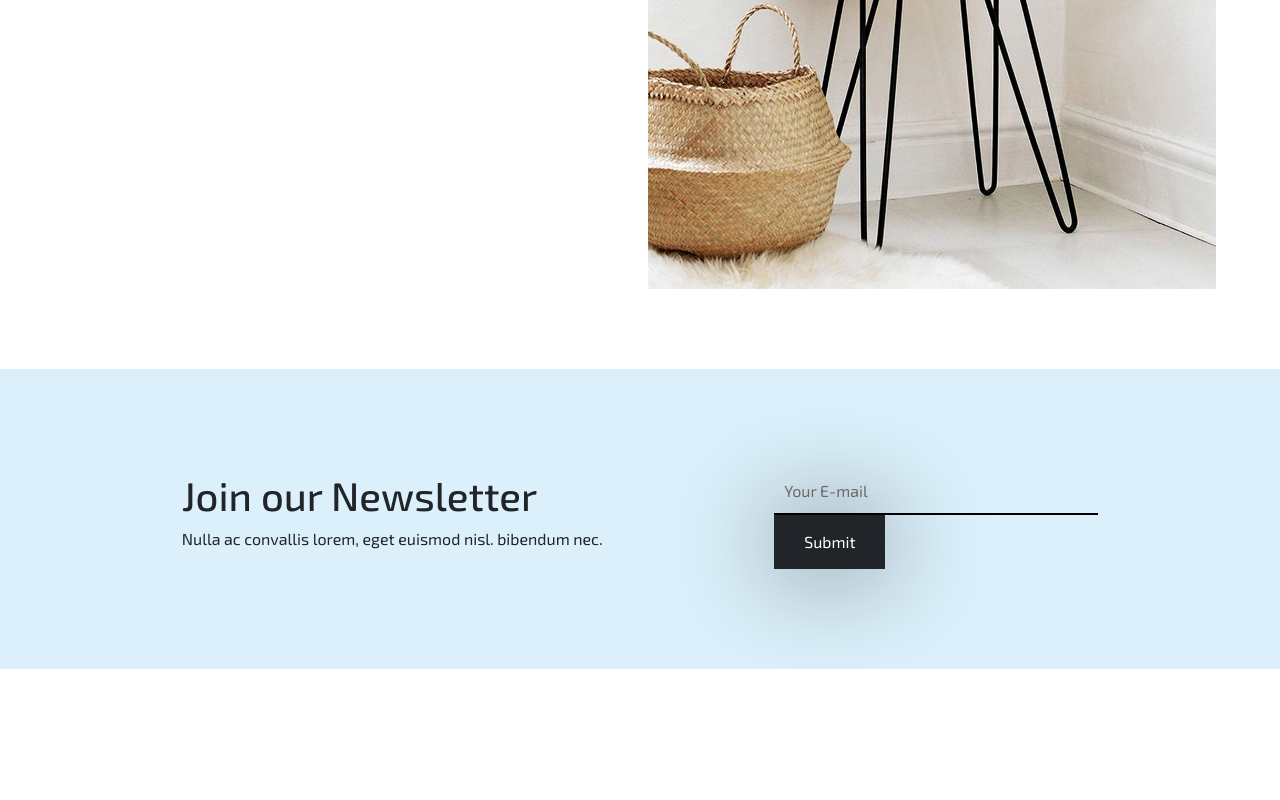
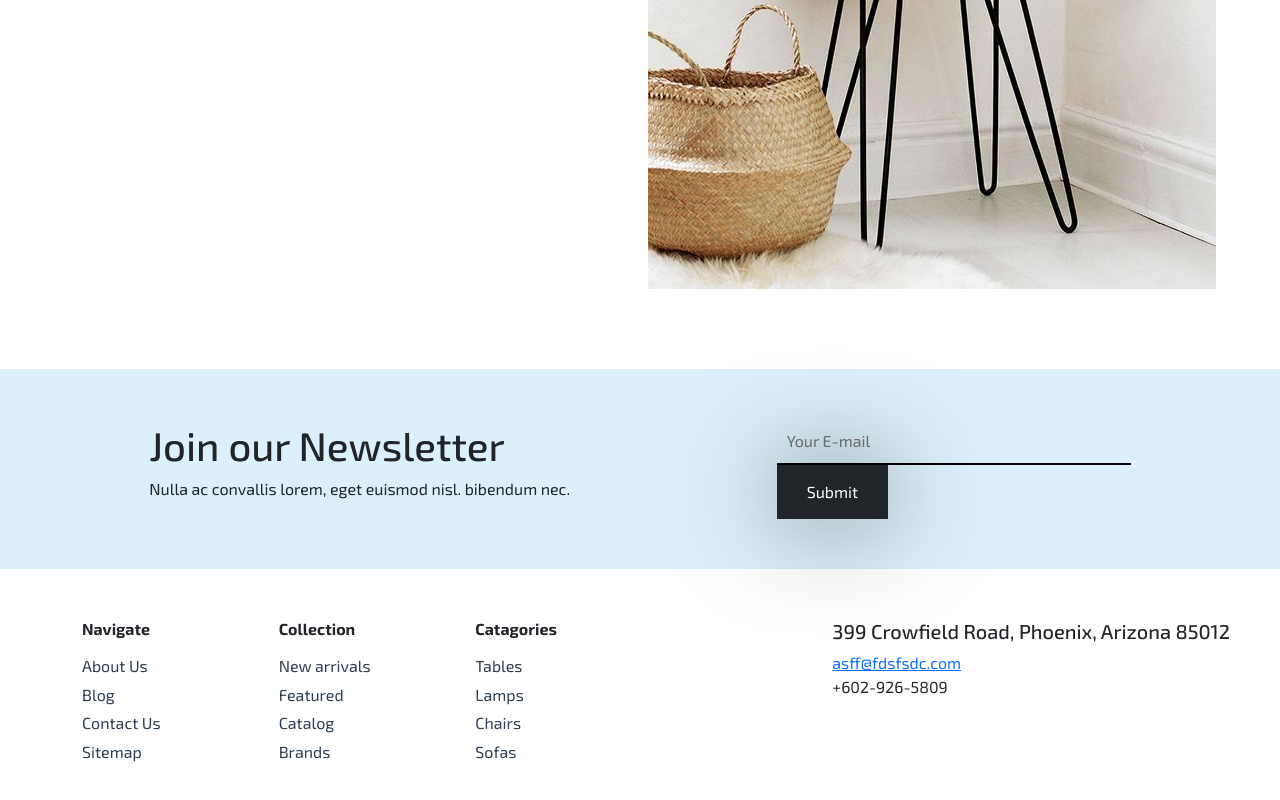
Before and after one commit to GadReda121/furniture-ecommerce, a Vue app: page / in a window 1280 px wide. Shown: the part 2227-3027 px from the top of the page. Before the commit the page ends 2896 px from the top, so only its background shows below. Built offline with nearby package versions, Linux system fonts and the light colour scheme; a web font is replaced by a local one.

Commit message:
Almost done Footer

```diff
--- a/src/App.vue
+++ b/src/App.vue
@@ -1,15 +1,18 @@
 <template>
    <Header />
    <HomeView />
+   <Footer />
 </template>
 
 <script>
+import Footer from './Footer.vue';
 import Header from './Header.vue';
 import HomeView from './views/HomeView.vue';
 export default {
   components: {
     Header,
-    HomeView
+    HomeView,
+    Footer
 }
 }
 </script>
--- /dev/null
+++ b/src/Footer.vue
@@ -0,0 +1,43 @@
+<template>
+    <footer>
+        <div class="parent">
+            <div class="footerItem">
+                <FooterItems title="Navigate" nav1="About Us" nav2="Blog" nav3="Contact Us" nav4="Sitemap"/>
+                <FooterItems title="Collection" nav1="New arrivals" nav2="Featured" nav3="Catalog" nav4="Brands"/>
+                <FooterItems title="Catagories" nav1="Tables" nav2="Lamps" nav3="Chairs" nav4="Sofas"/>
+            </div>
+            <div class="footItem">
+                <h5>
+                    399 Crowfield Road, Phoenix, Arizona 85012
+                </h5>
+                <a href="mailto:asff@fdsfsdc.com">asff@fdsfsdc.com</a>
+                <p>+602-926-5809</p>
+            </div>
+        </div>
+    </footer>
+</template>
+
+<script>
+import FooterItems from './components/footer/FooterItems.vue';
+
+export default {
+    name: "Footer",
+    components: { FooterItems }
+}
+</script>
+
+<style scoped>
+.parent{
+    padding: 50px;
+    display: grid;
+    grid-template-columns: repeat(2,1fr);
+    justify-content: space-between;
+}
+.parent .footerItem{
+    display: grid;
+    grid-template-columns: repeat(3,1fr);
+}
+.parent .footItem{
+    justify-self: end;
+}
+</style>
--- a/src/components/Home/Newsletter.vue
+++ b/src/components/Home/Newsletter.vue
@@ -22,7 +22,7 @@ export default {
     display: flex;
     justify-content: space-around;
     align-items: center;
-    padding: 100px;
+    padding: 50px;
     background-color: var(--secondary-bg);
     gap: .5rem;
 }
--- /dev/null
+++ b/src/components/footer/FooterItems.vue
@@ -0,0 +1,52 @@
+<template>
+    <div class="FooterItems">
+        <ul>
+            <h6 class="mb-3 fw-bolder">{{ title }}</h6>
+            <li>
+                <RouterLink to="">
+                    {{ nav1 }}
+                </RouterLink>
+            </li>
+            <li>
+                <RouterLink to="">
+                    {{ nav2 }}
+                </RouterLink>
+            </li>
+            <li>
+                <RouterLink to="">
+                    {{ nav3 }}
+                </RouterLink>
+            </li>
+            <li>
+                <RouterLink to="">
+                    {{ nav4 }}
+                </RouterLink>
+            </li>
+        </ul>
+    </div>
+</template>
+
+<script>
+import { RouterLink } from 'vue-router';
+
+export default {
+    name: "FooterItems",
+    props: ['title', 'nav1', 'nav2', 'nav3', 'nav4'],
+    components: { RouterLink }
+}
+</script>
+
+<style scoped>
+.FooterItems{
+    display: flex;
+    flex-direction: column;
+}
+.FooterItems li{
+    list-style: none;
+    margin-top: .3rem;
+}
+.FooterItems li a{
+    color: #2C3E50;
+    text-decoration: none;
+}
+</style>
```
